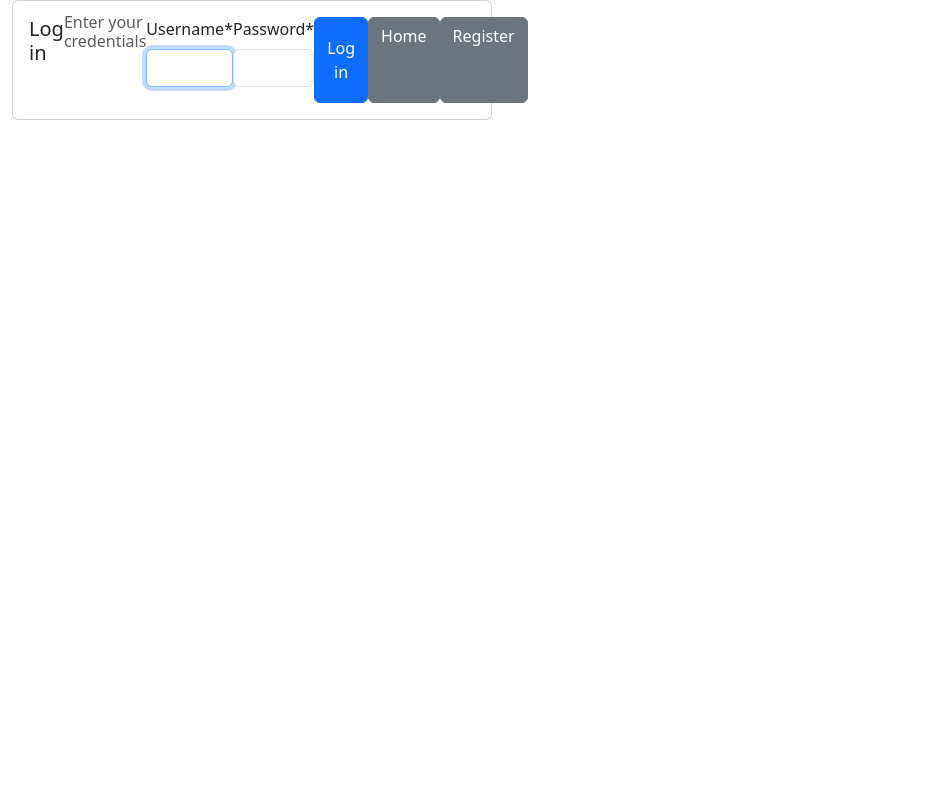
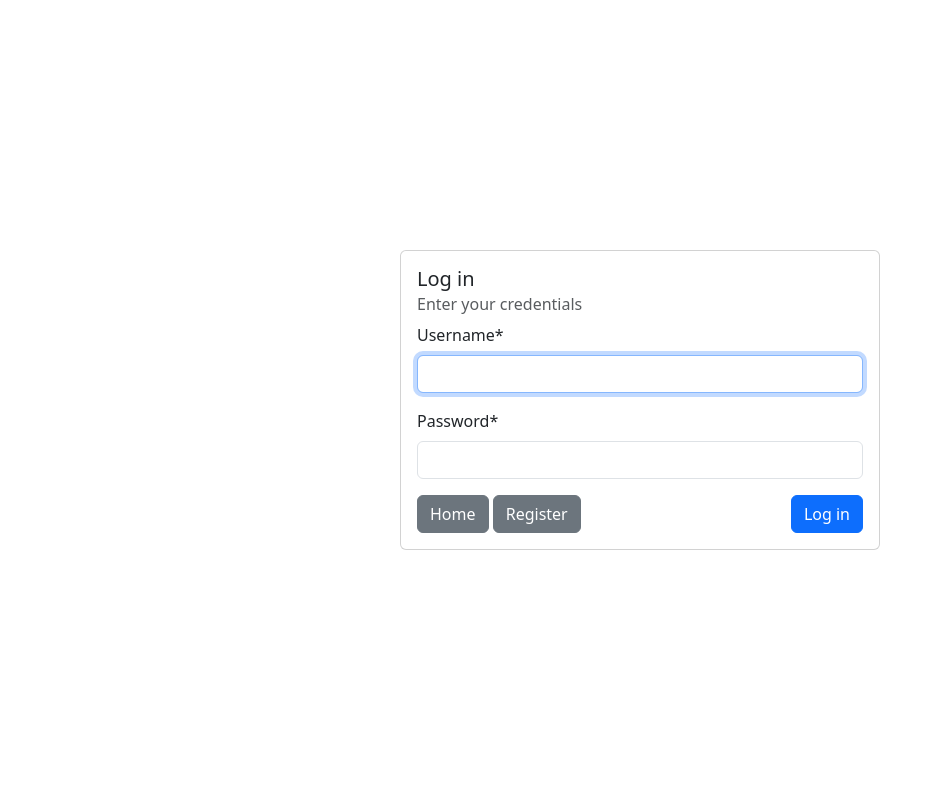
Before and after one commit to franchsli/whatsapp_clone_django, a Django app: page /accounts/login/ in a window 1280 px wide. Shown: the whole page, without its empty margins (0-931 px from the left). Run offline with Django 5.2, Linux system fonts and the light colour scheme; some libraries are stand-ins or nearby versions.

Commit message:
Centered login and register forms

```diff
--- a/whatsapp_clone/static/styles.css
+++ b/whatsapp_clone/static/styles.css
@@ -4,7 +4,7 @@
     min-height: 100vh;
   }
 
-main,  #base, .row, .card-body {
+main,  #base {
     display: flex;
     flex: 1;
 }
--- a/whatsapp_clone/templates/registration/login.html
+++ b/whatsapp_clone/templates/registration/login.html
@@ -4,9 +4,9 @@
 
 {% block content %}
 
-<form action="" method="POST">
+<form class="mx-auto my-auto" action="" method="POST">
   {% csrf_token %}
-    <div class="card mx-auto" style="width: 30rem;">
+    <div class="card" style="width: 30rem;">
         <div class="card-body">
           <h5 class="card-title">Log in</h5>
           <h6 class="card-subtitle mb-2 text-body-secondary">Enter your credentials</h6>
--- a/whatsapp_clone/templates/registration/register.html
+++ b/whatsapp_clone/templates/registration/register.html
@@ -4,7 +4,7 @@
 
 {% block content %}
 
-<form action="" method="POST">
+<form class="mx-auto my-auto" action="" method="POST">
   {% csrf_token %}
     <div class="card mx-auto" style="width: 30rem;">
         <div class="card-body">
```
Also changed, not shown: README.md.
